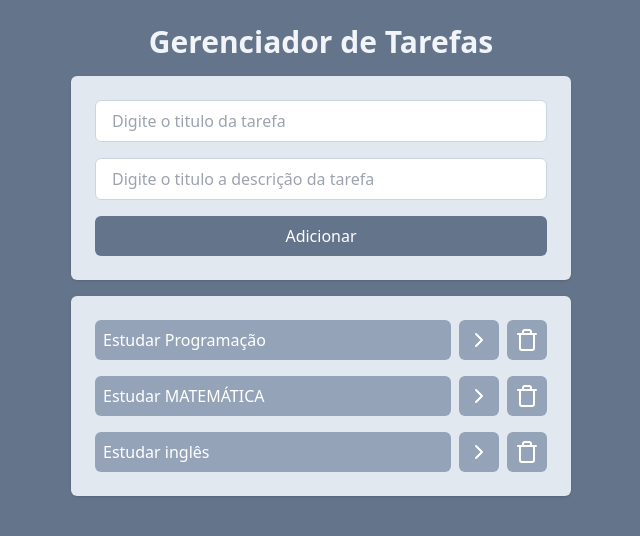
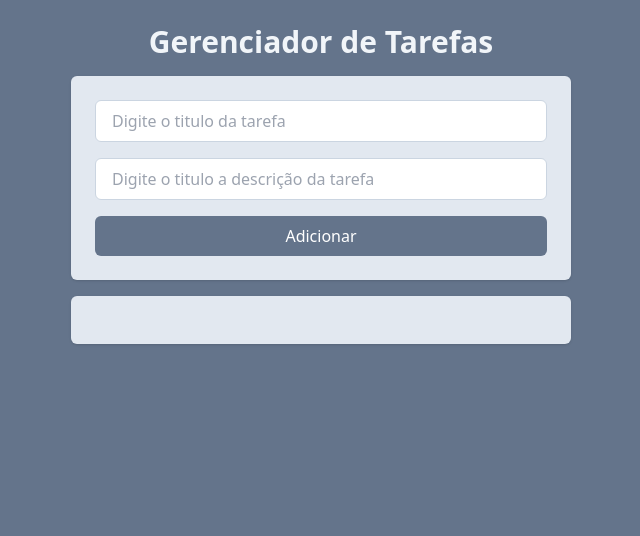
Before and after one commit to MarcioCosta013/AprendendoReact, a React (Vite) app: page / in a window 1280 px wide. Shown: the top 536 px of the page, without its empty margins (319-959 px from the left). Built offline with nearby package versions, Linux system fonts and the light colour scheme.

Commit message:
salvando no localStorage

```diff
--- a/src/App.jsx
+++ b/src/App.jsx
@@ -1,29 +1,16 @@
-import { useState } from "react";
+import { useEffect, useState } from "react";
 import Tasks from "./components/Tasks";
 import AddTask from "./components/AddTasks";
 import { v4 } from "uuid";
 
 function App() {
-  const [tasks, setTasks] = useState([
-    {
-      id: 1,
-      title: "Estudar Programação",
-      description: "Estudar programação para se tornar um desenvolverdor",
-      isCompleted: false,
-    },
-    {
-      id: 2,
-      title: "Estudar MATEMÁTICA",
-      description: "Estudar matemática para se tornar um desenvolverdor",
-      isCompleted: false,
-    },
-    {
-      id: 3,
-      title: "Estudar inglês",
-      description: "Estudar inglês para se tornar um desenvolverdor",
-      isCompleted: false,
-    },
-  ]);
+  const [tasks, setTasks] = useState(
+    JSON.parse(localStorage.getItem("tasks")) || []
+  );
+
+  useEffect(()=>{
+    localStorage.setItem("tasks", JSON.stringify(tasks));
+  }, [tasks])
 
   function onTaskClick(taskId){
     const newTasks = tasks.map(tasks => {
```
